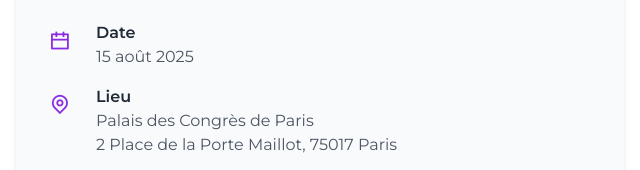
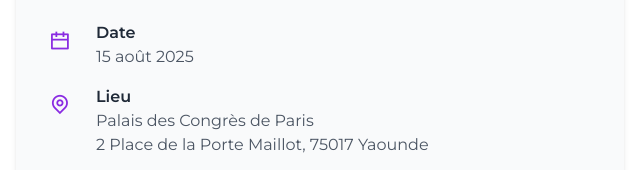
Before and after one commit to stanneguem/mboaaward, a plain HTML site: page index.html in a window 1280 px wide. Shown: the part 3702-3872 px from the top of the page, 0-640 px from the left. Drawn offline with nearby package versions, Linux system fonts and the light colour scheme.

Commit message:
Update index.html

```diff
--- a/index.html
+++ b/index.html
@@ -759,7 +759,7 @@
                     <h4 class="font-semibold text-gray-800">Lieu</h4>
                     <p class="text-gray-600">Palais des Congrès de Paris</p>
                     <p class="text-gray-600">
-                      2 Place de la Porte Maillot, 75017 Paris
+                      2 Place de la Porte Maillot, 75017 Yaounde
                     </p>
                   </div>
                 </div>
```
